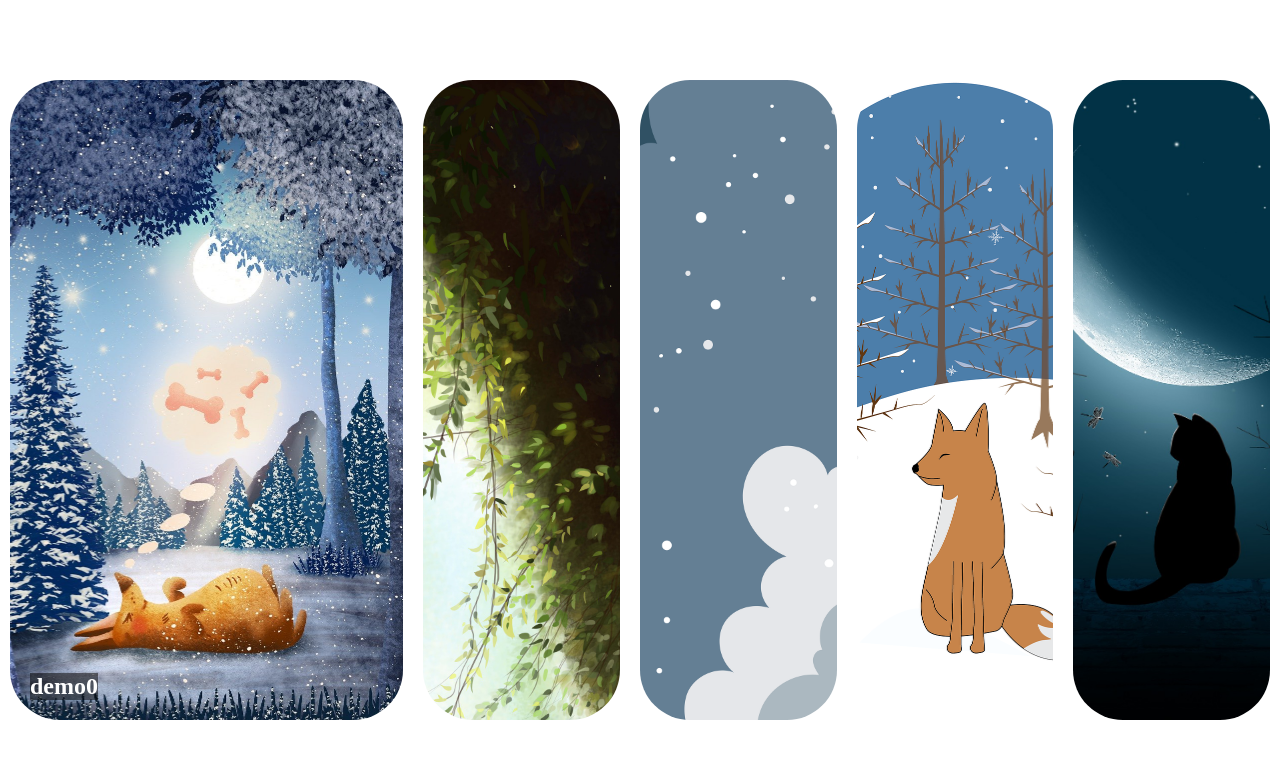
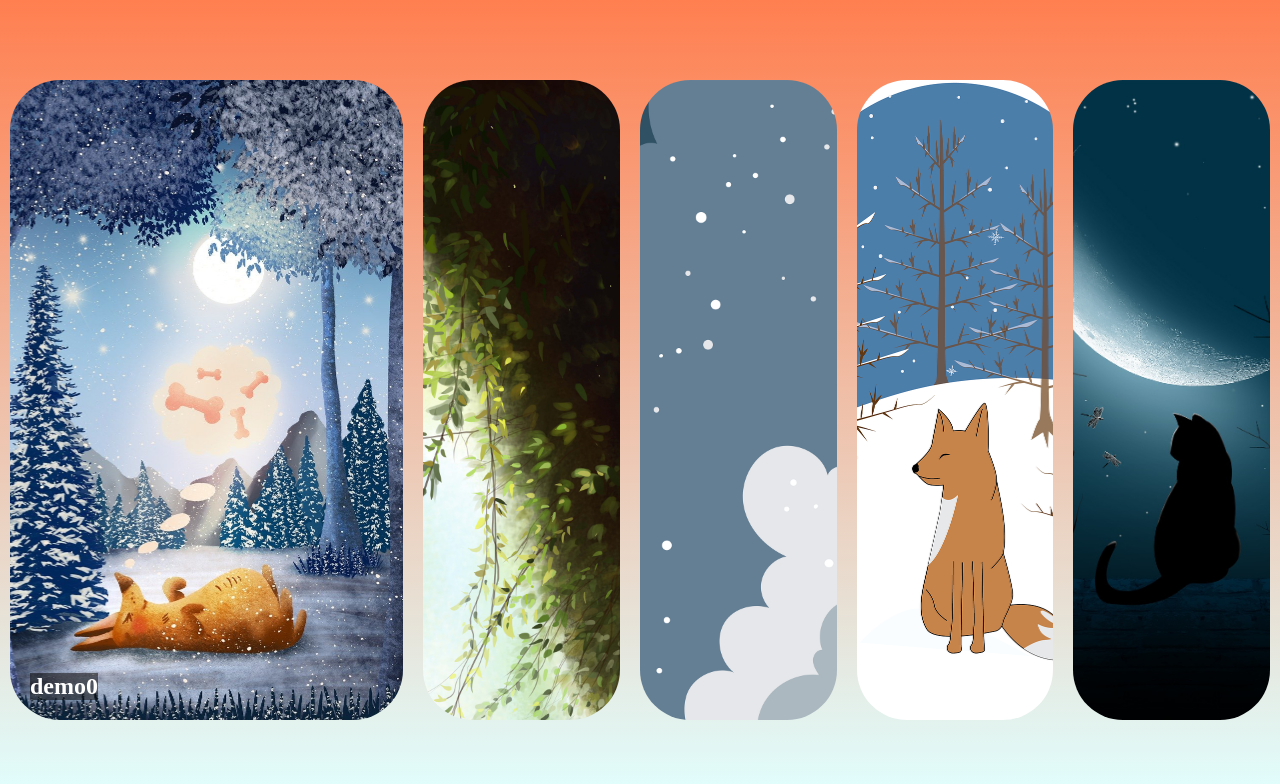
Before and after one commit to fallingink/effect-demo, a plain HTML site: page project-1/index.html in a window 1280 px wide. Drawn offline with Linux system fonts and the light colour scheme.

Commit message:
Update index.css

```diff
--- a/project-1/index.css
+++ b/project-1/index.css
@@ -11,6 +11,7 @@ body{
     height: 100vh;
     overflow: hidden;
     margin: 0;
+    background-image: linear-gradient(to bottom,coral,lightcyan);
 }
 
 .container{
```
